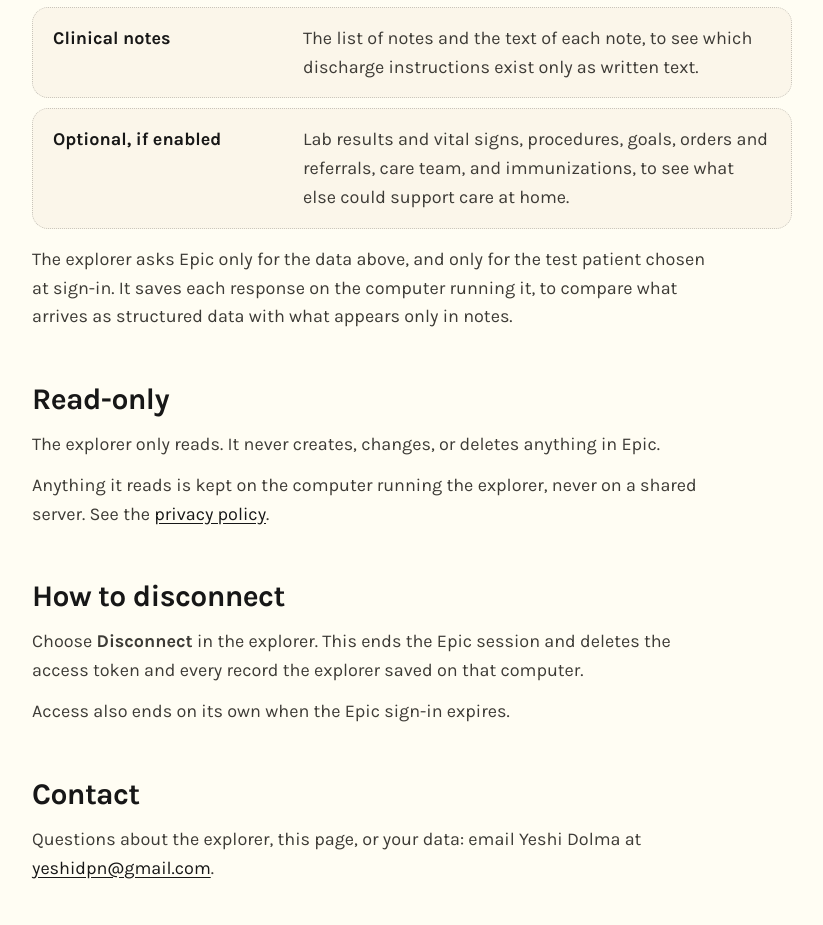
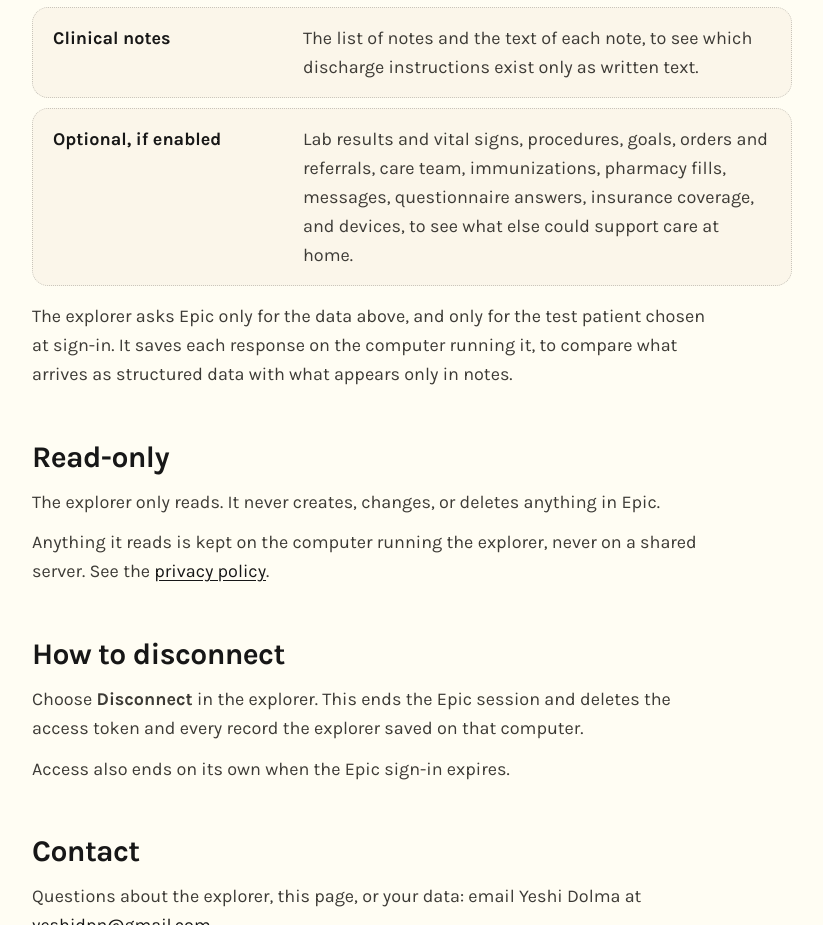
Before and after one commit to yeshinin/with-you, a plain HTML site: page epic-app.html in a window 1280 px wide. Shown: the part 1367-2292 px from the top of the page, without its empty margins (228-1051 px from the left). Drawn offline with Linux system fonts and the light colour scheme.

Commit message:
Explorer docs: list the additional optional data
Co-Authored-By: Claude Opus 5.5 <noreply@anthropic.com>

```diff
--- a/epic-app.html
+++ b/epic-app.html
@@ -74,7 +74,7 @@
         <div><dt>Hospital stays and visits</dt><dd>Encounters, to find the most recent hospital stay and its discharge date.</dd></div>
         <div><dt>Appointments and care plans</dt><dd>Follow-up visits and care-plan activities, to schedule reminders and walk through each task.</dd></div>
         <div><dt>Clinical notes</dt><dd>The list of notes and the text of each note, to see which discharge instructions exist only as written text.</dd></div>
-        <div><dt>Optional, if enabled</dt><dd>Lab results and vital signs, procedures, goals, orders and referrals, care team, and immunizations, to see what else could support care at home.</dd></div>
+        <div><dt>Optional, if enabled</dt><dd>Lab results and vital signs, procedures, goals, orders and referrals, care team, immunizations, pharmacy fills, messages, questionnaire answers, insurance coverage, and devices, to see what else could support care at home.</dd></div>
       </dl>
       <p>The explorer asks Epic only for the data above, and only for the test patient chosen at sign-in. It saves each response on the computer running it, to compare what arrives as structured data with what appears only in notes.</p>
     </section>
```
